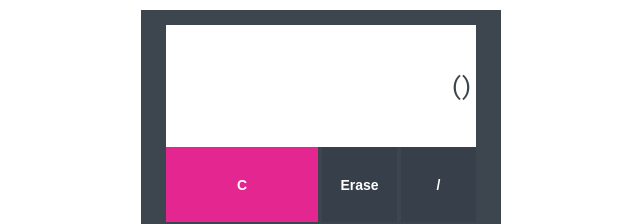
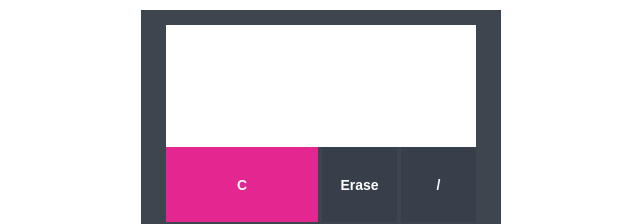
Before and after one commit to rosemdev/calculator, a Vue app: page / in a window 1280 px wide. Shown: the part 314-538 px from the top of the page, without its empty margins (319-959 px from the left). Built offline with nearby package versions, Linux system fonts and the light colour scheme.

Commit message:
Fixed erase function for the rightOperator, get rid of parentheses at the clean screen.

```diff
--- a/src/components/Calculator.vue
+++ b/src/components/Calculator.vue
@@ -81,7 +81,7 @@
                     expressionString += expression.rightOperand;
                 }
 
-                return `(${expressionString})`;
+                return (expressionString.length === 0 ? '' : `(${expressionString})`);
             },
             identifyClickedKey: function (event) {
 
@@ -212,29 +212,16 @@
                     if (typeof expression.rightOperand === 'object') {
                         this.erase(expression.rightOperand);
 
-                        if(!expression.rightOperand.rightOperand && !expression.rightOperand.operation) {
-                            expression.rightOperand =''
-                        }
-
                     } else {
                         expression.rightOperand = expression.rightOperand.slice(0, -1);
                     }
 
                 } else if (expression.operation) {
                     expression.operation = '';
-                    expression = {
-                        leftOperand: expression.leftOperand,
-                        operation: '',
-                        rightOperand: ''
-                    }
 
                 } else {
                     if (typeof expression.leftOperand === 'object') {
                         this.erase(expression.leftOperand);
-
-                        if(!expression.leftOperand.leftOperand && !expression.rightOperand.operation) {
-                            expression.leftOperand =''
-                        }
 
                     } else {
                         expression.leftOperand = expression.leftOperand.slice(0, -1);
@@ -242,8 +229,19 @@
                 }
 
                 if(typeof expression.leftOperand === 'object' && !expression.operation) {
-                    console.log(5);
                     this.expressionTree = expression.leftOperand;
+                }
+
+                console.log(!expression.rightOperand.operation);
+
+                if(typeof expression.rightOperand === 'object' && !expression.rightOperand.operation) {
+                    console.log(3);
+                    this.expressionTree  = {
+                        leftOperand: expression.leftOperand,
+                        operation: expression.operation,
+                        rightOperand: expression.rightOperand.leftOperand
+                    }
+
                 }
             }
         },
```
